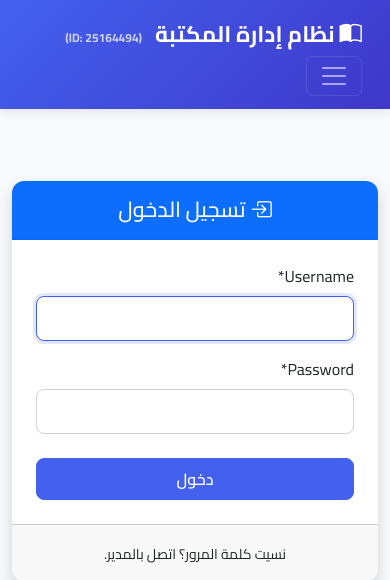
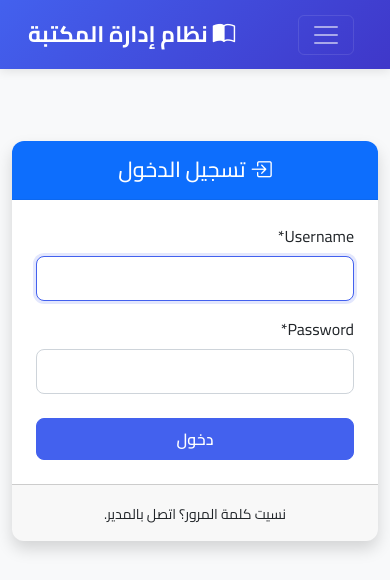
Before and after one commit to ahmn8239-svg/library_management, a Django app: a page that uses core/templates/base.html in a window 390 px wide. Shown: the top 580 px of the page. After the commit the page ends 555 px from the top, so only its background shows below. Run offline with Django 5.2, Linux system fonts and the light colour scheme; some libraries are stand-ins or nearby versions.

Commit message:
Fix: Navbar layout and links for mobile responsiveness

```diff
--- a/core/templates/base.html
+++ b/core/templates/base.html
@@ -23,35 +23,45 @@
     <!-- Navbar -->
     <nav class="navbar navbar-expand-lg navbar-dark bg-primary sticky-top">
         <div class="container-fluid">
-            <a class="navbar-brand me-4" href="{% url 'core:home' %}">
-                <i class="bi bi-book-half"></i> نظام إدارة المكتبة <small class="ms-2 opacity-75"
-                    style="font-size: 0.75rem;">(ID: 25164494)</small>
-            </a>
-            <button class="navbar-toggler" type="button" data-bs-toggle="collapse" data-bs-target="#navbarNav">
+            <button class="navbar-toggler ms-2" type="button" data-bs-toggle="collapse" data-bs-target="#navbarNav">
                 <span class="navbar-toggler-icon"></span>
             </button>
+
+            <a class="navbar-brand me-0" href="{% url 'core:home' %}">
+                <i class="bi bi-book-half"></i> نظام إدارة المكتبة
+            </a>
+
             <div class="collapse navbar-collapse" id="navbarNav">
-                <ul class="navbar-nav me-auto mb-2 mb-lg-0 d-lg-none">
-                    <!-- Mobile only links -->
+                <!-- Mobile Only Links (Show inside the burger menu) -->
+                <ul class="navbar-nav me-auto mb-2 mb-lg-0 d-lg-none mt-3 border-top pt-2">
                     <li class="nav-item">
-                        <a class="nav-link" href="{% url 'core:home' %}">الرئيسية</a>
+                        <a class="nav-link" href="{% url 'core:home' %}"><i class="bi bi-house-door ms-2"></i>
+                            الرئيسية</a>
                     </li>
                     <li class="nav-item">
-                        <a class="nav-link" href="{% url 'core:book_list' %}">الكتب</a>
+                        <a class="nav-link" href="{% url 'core:book_list' %}"><i class="bi bi-book ms-2"></i> إدارة
+                            الكتب</a>
                     </li>
                     <li class="nav-item">
-                        <a class="nav-link" href="{% url 'core:member_list' %}">الأعضاء</a>
+                        <a class="nav-link" href="{% url 'core:member_list' %}"><i class="bi bi-people ms-2"></i> إدارة
+                            الأعضاء</a>
                     </li>
                     {% if is_manager %}
                     <li class="nav-item">
-                        <a class="nav-link" href="{% url 'core:employee_list' %}">الموظفين</a>
+                        <a class="nav-link" href="{% url 'core:employee_list' %}"><i
+                                class="bi bi-person-badge ms-2"></i> الموظفين</a>
                     </li>
                     {% endif %}
                     <li class="nav-item">
-                        <a class="nav-link" href="{% url 'core:borrowing_list' %}">الإعارات</a>
+                        <a class="nav-link" href="{% url 'core:borrowing_list' %}"><i
+                                class="bi bi-journal-arrow-up ms-2"></i> الإعارات</a>
+                    </li>
+                    <li class="nav-item">
+                        <a class="nav-link" href="/admin"><i class="bi bi-shield-lock ms-2"></i> لوحة المسؤول</a>
                     </li>
                 </ul>
-                <div class="d-flex w-100 justify-content-end text-white align-items-center">
+
+                <div class="d-flex w-100 justify-content-end text-white align-items-center mt-lg-0 mt-3">
                     <div class="dropdown">
                         <a href="#" class="d-flex align-items-center text-white text-decoration-none dropdown-toggle"
                             id="dropdownUser1" data-bs-toggle="dropdown" aria-expanded="false">
```
